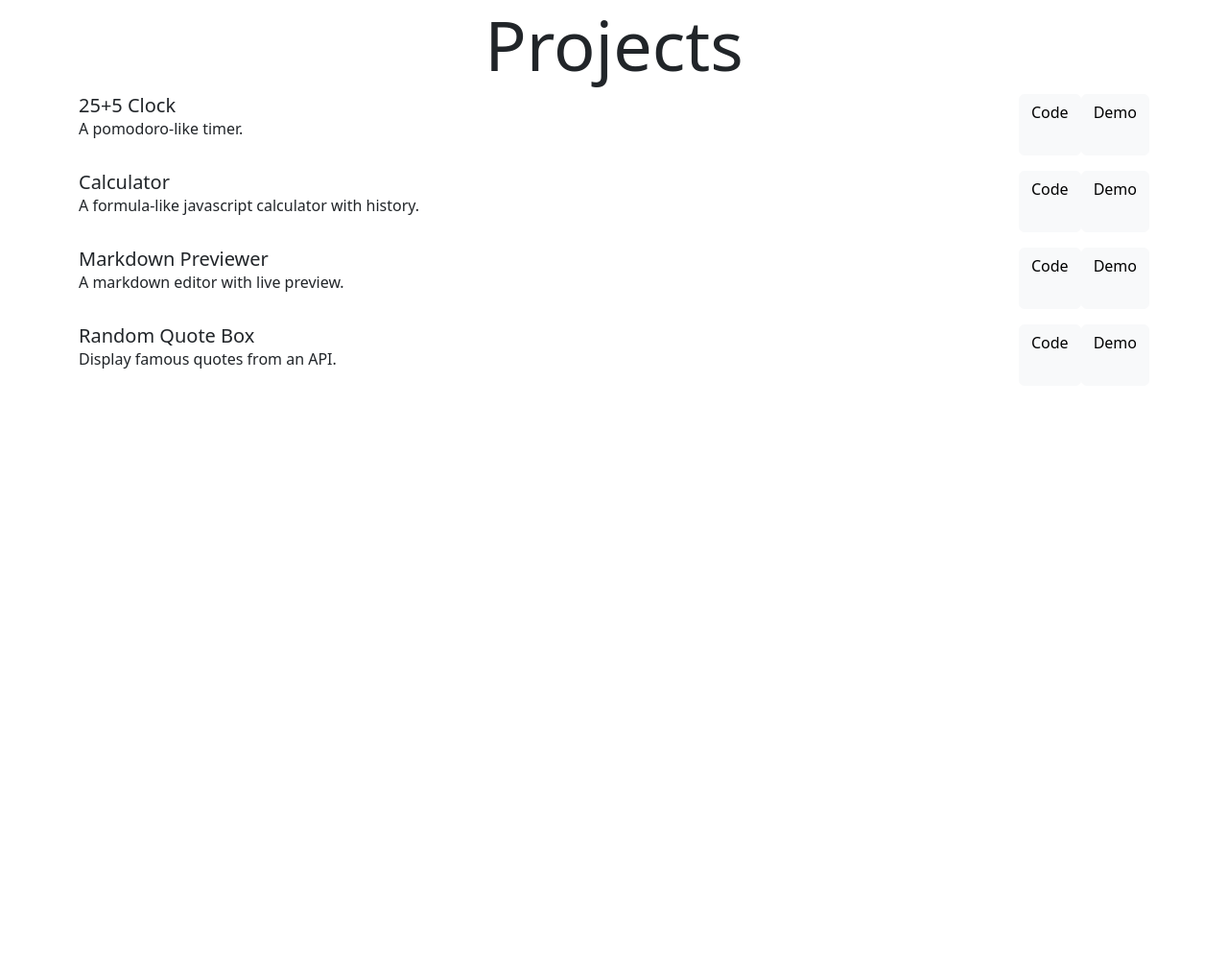
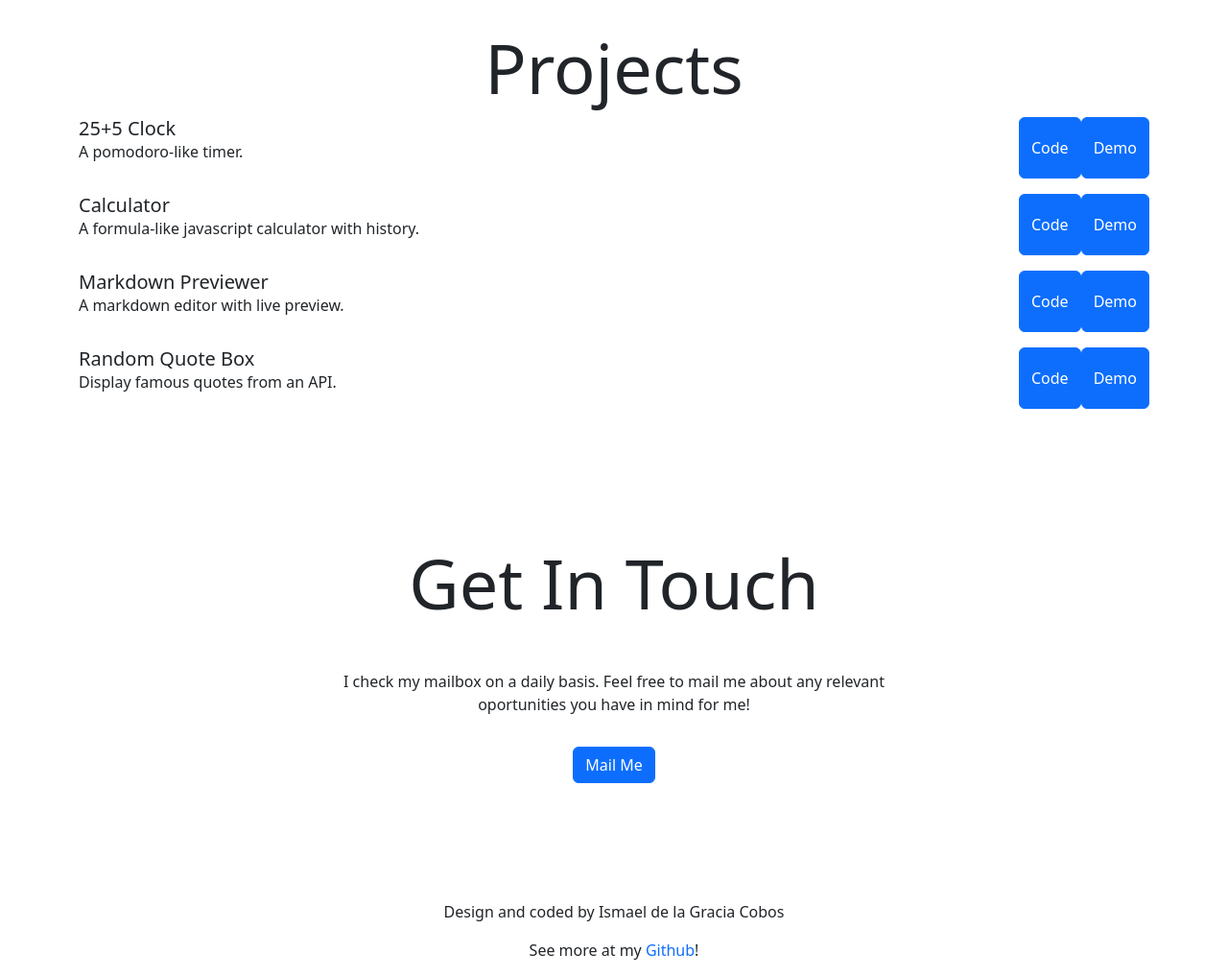
Before and after one commit to IsmaelDLG/ismaeldlg.github.io, a plain HTML site: page index.html in a window 1280 px wide. Shown: the part 1320-2338 px from the top of the page at 96% size. Before the commit the page ends 1738 px from the top, so only its background shows below. Drawn offline with nearby package versions, Linux system fonts and the light colour scheme.

Commit message:
refactor layout done

```diff
--- a/css/custom.css
+++ b/css/custom.css
@@ -64,3 +64,7 @@ a:visited {
     flex-flow: row nowrap;
     justify-content: space-between;
 }
+
+#contact {
+    min-height: 50vh;
+}
--- a/index.html
+++ b/index.html
@@ -45,11 +45,12 @@
       <a class="nav-link active" aria-current="page" href="#about-me">About</a>
       <a class="nav-link" aria-current="page" href="#education-experience">Timeline</a>
       <a class="nav-link" aria-current="page" href="#projects">Projects</a>
+      <a class="nav-link" aria-current="page" href="#contact">Contact</a>
     </nav>
   </div>
   <section id="about-me">
     <header
-      class="container d-flex flex-column-reverse align-items-center flex-md-row align-items-md-end justify-content-md-around">
+      class="container d-flex flex-column-reverse align-items-center text-center flex-md-row align-items-md-end justify-content-md-around text-md-start">
       <div class="container mt-3">
         <h1 class="display-1">Hi!</h1>
         <p>
@@ -133,7 +134,7 @@
       </ul>
     </article>
   </section>
-  <section id="projects" class="mt-4">
+  <section id="projects" class="mt-5">
     <article class="container-fluid px-sm-5">
       <h2 class="display-2 text-center">Projects</h2>
       <div class="container d-flex flex-column align-items-center">
@@ -143,8 +144,10 @@
             <p class="d-block">A pomodoro-like timer.</p>
           </span>
           <span class="d-flex flex-column flex-sm-row">
-            <a target="_blank" href="https://codepen.io/ismaeldlg/pen/GRwLoYY" class="d-block btn btn-light">Code</a>
-            <a target="_blank" href="https://codepen.io/ismaeldlg/pen/GRwLoYY" class="d-block btn btn-light">Demo</a>
+            <button onclick=" window.open('https://codepen.io/ismaeldlg/pen/GRwLoYY','_blank')"
+              class="d-block btn btn-primary">Code</a>
+              <button onclick=" window.open('https://codepen.io/ismaeldlg/pen/GRwLoYY','_blank')"
+                class="d-block btn btn-primary">Demo</a>
           </span>
         </div>
         <div class="same-width-row">
@@ -153,8 +156,10 @@
             <p class="d-block">A formula-like javascript calculator with history.</p>
           </span>
           <span class="d-flex flex-column flex-sm-row">
-            <a target="_blank" href="https://codepen.io/ismaeldlg/pen/jOQvYPL" class="d-block btn btn-light">Code</a>
-            <a target="_blank" href="https://codepen.io/ismaeldlg/pen/jOQvYPL" class="d-block btn btn-light">Demo</a>
+            <button onclick=" window.open('https://codepen.io/ismaeldlg/pen/jOQvYPL','_blank')"
+              class="d-block btn btn-primary">Code</a>
+              <button onclick=" window.open('https://codepen.io/ismaeldlg/pen/jOQvYPL','_blank')"
+                class="d-block btn btn-primary">Demo</a>
           </span>
         </div>
         <div class="same-width-row">
@@ -163,8 +168,10 @@
             <p class="d-block">A markdown editor with live preview.</p>
           </span>
           <span class="d-flex flex-column flex-sm-row">
-            <a target="_blank" href="https://codepen.io/ismaeldlg/pen/PodEVxa" class="d-block btn btn-light">Code</a>
-            <a target="_blank" href="https://codepen.io/ismaeldlg/pen/PodEVxa" class="d-block btn btn-light">Demo</a>
+            <button onclick=" window.open('https://codepen.io/ismaeldlg/pen/PodEVxa','_blank')"
+              class="d-block btn btn-primary">Code</a>
+              <button onclick=" window.open('https://codepen.io/ismaeldlg/pen/PodEVxa','_blank')"
+                class="d-block btn btn-primary">Demo</a>
           </span>
         </div>
         <div class="same-width-row">
@@ -172,15 +179,31 @@
             <h5 class="card-title d-sm-block">Random Quote Box</h5>
             <p class="d-block">Display famous quotes from an API.</p>
           </span>
-          <span class="d-flex flex-column flex-sm-row">
-            <a target="_blank" href="https://codepen.io/ismaeldlg/pen/GRXrBYX" class="d-block btn btn-light">Code</a>
-            <a target="_blank" href="https://codepen.io/ismaeldlg/pen/GRXrBYX" class="d-block btn btn-light">Demo</a>
+          <span class="d-flex flex-column justify-content-end flex-sm-row justify-content-sm-between">
+            <button onclick=" window.open('https://codepen.io/ismaeldlg/pen/GRXrBYX','_blank')"
+              class="d-block btn btn-primary">Code</a>
+              <button onclick=" window.open('https://codepen.io/ismaeldlg/pen/GRXrBYX','_blank')"
+                class="d-block btn btn-primary">Demo</a>
           </span>
         </div>
       </div>
       </div>
     </article>
   </section>
+  <section id="contact"
+    class="container w-50 d-flex flex-column align-items-center justify-content-center text-center my-5">
+    <h2 class="display-2 mb-5">Get In Touch</h2>
+
+    <p>I check my mailbox on a daily basis. Feel free to mail me about any relevant oportunities you have in mind for
+      me!</p>
+
+    <button class="btn btn-primary mt-3">Mail Me</button>
+
+  </section>
+  <footer class="mt-5 bt-1 text-center">
+    <p>Design and coded by Ismael de la Gracia Cobos</p>
+    <p>See more at my <a href="https://github.com/IsmaelDLG">Github</a>!</p>
+  </footer>
 </body>
 
 </html>
```
Also changed, not shown: img/25+5clock.png (deleted), img/arrows-angle-contract.svg (deleted), img/arrows-angle-expand.svg (deleted), img/calculator.png (deleted), img/md-editor.png (deleted), img/profile.jpg (deleted), img/randomquote.png (deleted), 1 other file.
